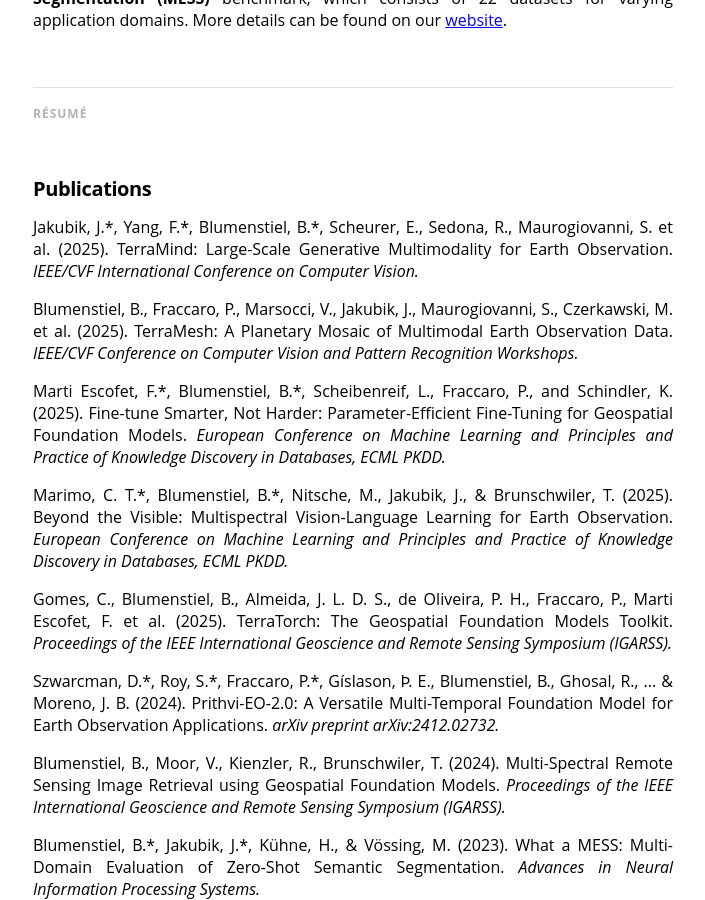
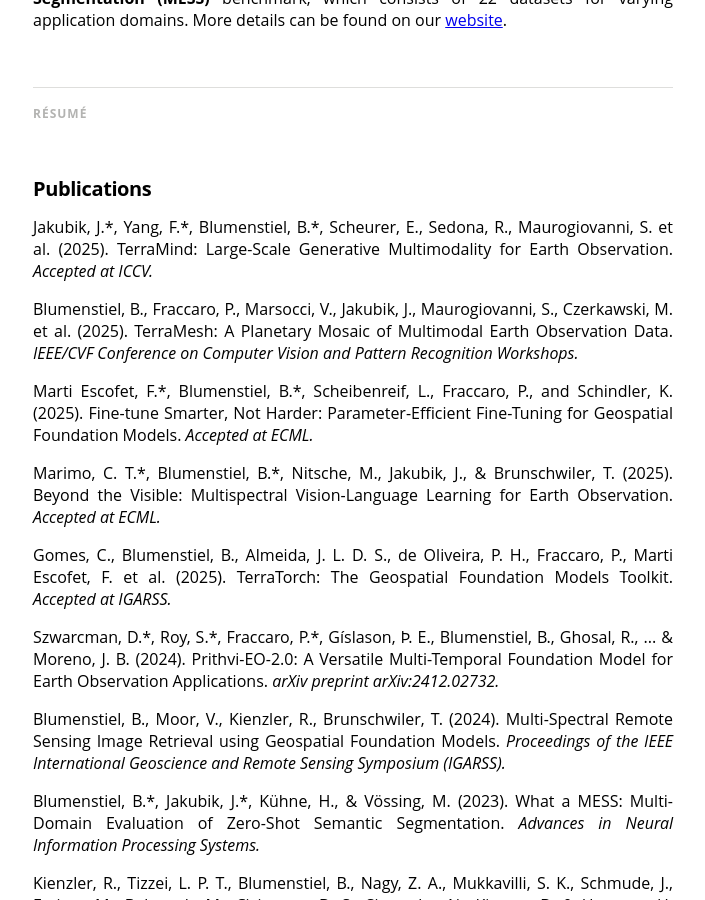
Before and after one commit to blumenstiel/blumenstiel.github.io, a Jekyll site: the page built from index.html, in a window 1280 px wide and 900 px high, scrolled down 1706 px. Shown: the whole window, without its empty margins (287-992 px from the left). Built offline with Jekyll 4.4.1, drawn with Linux system fonts in a browser that asks for light colours; nearby versions of some CDN libraries; some web fonts are replaced; the list of posts is cut into pages by our own code.

Commit message:
Update website

```diff
--- a/_config.yml
+++ b/_config.yml
@@ -148,15 +148,15 @@
       - Focus on digital services and business strategy
 
 publications:
-  - text: "Jakubik, J.*, Yang, F.*, Blumenstiel, B.*, Scheurer, E., Sedona, R., Maurogiovanni, S. et al. (2025). TerraMind: Large-Scale Generative Multimodality for Earth Observation. <i>IEEE/CVF International Conference on Computer Vision.</i>"
+  - text: "Jakubik, J.*, Yang, F.*, Blumenstiel, B.*, Scheurer, E., Sedona, R., Maurogiovanni, S. et al. (2025). TerraMind: Large-Scale Generative Multimodality for Earth Observation. <i>Accepted at ICCV.</i>"  # IEEE/CVF International Conference on Computer Vision
     url: "https://arxiv.org/abs/2504.11171"
   - text: "Blumenstiel, B., Fraccaro, P., Marsocci, V., Jakubik, J., Maurogiovanni, S., Czerkawski, M. et al. (2025). TerraMesh: A Planetary Mosaic of Multimodal Earth Observation Data. <i>IEEE/CVF Conference on Computer Vision and Pattern Recognition Workshops.</i>"
     url: "https://arxiv.org/abs/2503.15969"
-  - text: "Marti Escofet, F.*, Blumenstiel, B.*, Scheibenreif, L., Fraccaro, P., and Schindler, K. (2025). Fine-tune Smarter, Not Harder: Parameter-Efficient Fine-Tuning for Geospatial Foundation Models. <i>European Conference on Machine Learning and Principles and Practice of Knowledge Discovery in Databases, ECML PKDD.</i>"
+  - text: "Marti Escofet, F.*, Blumenstiel, B.*, Scheibenreif, L., Fraccaro, P., and Schindler, K. (2025). Fine-tune Smarter, Not Harder: Parameter-Efficient Fine-Tuning for Geospatial Foundation Models. <i>Accepted at ECML.</i>"
     url: "https://arxiv.org/abs/2504.17397"
-  - text: "Marimo, C. T.*, Blumenstiel, B.*, Nitsche, M., Jakubik, J., & Brunschwiler, T. (2025). Beyond the Visible: Multispectral Vision-Language Learning for Earth Observation. <i>European Conference on Machine Learning and Principles and Practice of Knowledge Discovery in Databases, ECML PKDD.</i>"
+  - text: "Marimo, C. T.*, Blumenstiel, B.*, Nitsche, M., Jakubik, J., & Brunschwiler, T. (2025). Beyond the Visible: Multispectral Vision-Language Learning for Earth Observation. <i>Accepted at ECML.</i>"
     url: "https://arxiv.org/abs/2503.15969"
-  - text: "Gomes, C., Blumenstiel, B., Almeida, J. L. D. S., de Oliveira, P. H., Fraccaro, P., Marti Escofet, F. et al. (2025). TerraTorch: The Geospatial Foundation Models Toolkit. <i>Proceedings of the IEEE International Geoscience and Remote Sensing Symposium (IGARSS).</i>"
+  - text: "Gomes, C., Blumenstiel, B., Almeida, J. L. D. S., de Oliveira, P. H., Fraccaro, P., Marti Escofet, F. et al. (2025). TerraTorch: The Geospatial Foundation Models Toolkit. <i>Accepted at IGARSS.</i>"
     url: "https://arxiv.org/abs/2503.20563"
   - text: "Szwarcman, D.*, Roy, S.*, Fraccaro, P.*, Gíslason, Þ. E., Blumenstiel, B., Ghosal, R., ... & Moreno, J. B. (2024). Prithvi-EO-2.0: A Versatile Multi-Temporal Foundation Model for Earth Observation Applications. <i>arXiv preprint arXiv:2412.02732.</i>"
     url: "https://arxiv.org/abs/2412.02732"
```
